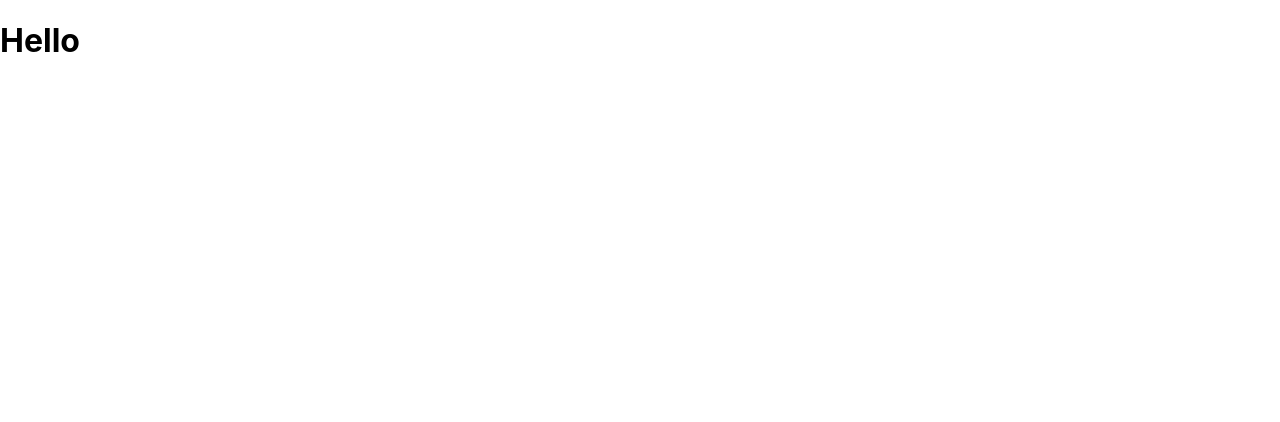
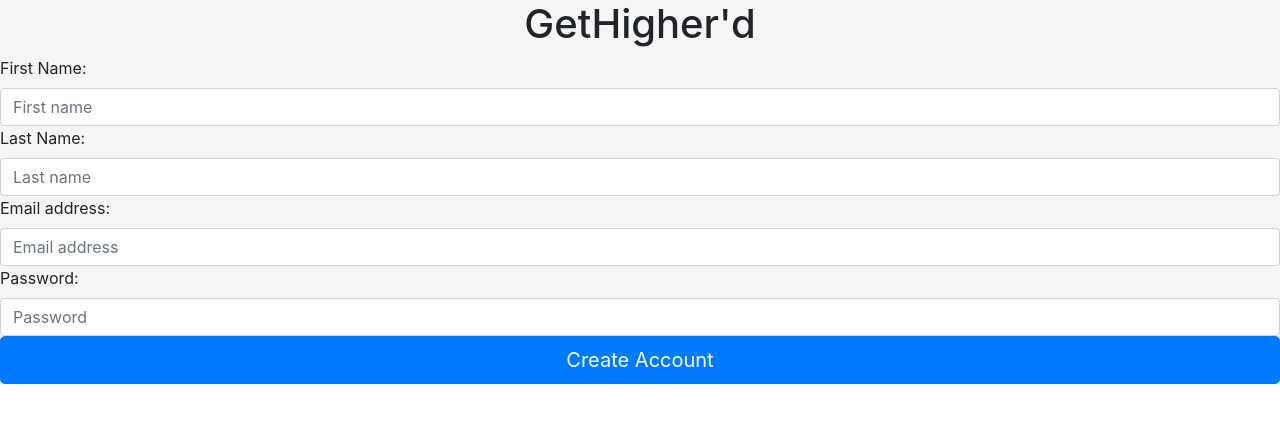
Before and after one commit to cusengan/GetHigher-d, a React (Create React App) app in the folder frontend/: page /createAccount in a window 1280 px wide. Shown: the top 422 px of the page. Built offline with nearby package versions, Linux system fonts and the light colour scheme.

Commit message:
basic ui

```diff
--- a/frontend/src/create-acc.js
+++ b/frontend/src/create-acc.js
@@ -1,8 +1,110 @@
 import React, {Component} from 'react'
+import 'bootstrap/dist/css/bootstrap.min.css'
 
 class CreateAccount extends Component{
   render(){
-    return <h1>Hello</h1>
+    return(
+      <div width = '100%' height = '100%' style={{backgroundColor: '#f5f5f5'}}>
+        <Header/>
+        <AccountForm/>
+      </div>
+    )
+  }
+}
+
+class Header extends Component{
+  render(){
+    return(
+      <div>
+        <h1 align="center">GetHigher'd</h1>
+      </div>
+    )
+  }
+}
+class AccountForm extends Component{
+  constructor(){
+    super();
+    this.state = {
+      firstName: '',
+      lastName: '',
+      email: '',
+      password: ''
+    }
+    this.handleChange = this.handleChange.bind(this);
+    this.handleSubmit = this.handleSubmit.bind(this);
+
+  }
+
+  handleChange(event){
+    this.setState({
+      [event.target.name]: event.target.value
+
+    });
+  }
+
+  handleSubmit(event) //to see if it works
+  {
+    console.log(this.state.firstName);
+    console.log(this.state.lastName);
+    console.log(this.state.email);
+    console.log(this.state.password);
+    event.preventDefault();
+  }
+
+  render(){
+     return(
+       <form  onSubmit = {this.handleSubmit}>
+         <div class="form-label-group">
+           <label for="inputFirstName">First Name:</label>
+             <input type="text"
+                    name = "firstName"
+                    id="inputFirstName"
+                    class="form-control"
+                    placeholder="First name"
+                    value = {this.state.firstName}
+                    onChange = {this.handleChange}
+                    required>
+             </input>
+         </div>
+         <div class="form-label-group">
+           <label for="inputLastName">Last Name:</label>
+             <input type="text"
+                    name="lastName"
+                    id="inputLastName"
+                    class="form-control"
+                    placeholder="Last name"
+                    value = {this.state.lastName}
+                    onChange = {this.handleChange}
+                    required>
+             </input>
+         </div>
+         <div class="form-label-group">
+           <label for="inputEmail">Email address:</label>
+             <input type="email"
+                    name="email"
+                    id="inputEmail"
+                    class="form-control"
+                    placeholder="Email address"
+                    value = {this.state.email}
+                    onChange = {this.handleChange}
+                    required autofocus>
+             </input>
+         </div>
+         <div class="form-label-group">
+           <label for="inputPassword">Password:</label>
+             <input type="password"
+                    name="password"
+                    id="inputPassword"
+                    class="form-control"
+                    placeholder="Password"
+                    value = {this.state.password}
+                    onChange = {this.handleChange}
+                    required>
+             </input>
+         </div>
+        <button class="btn btn-lg btn-primary btn-block" type="submit">Create Account</button>
+      </form>
+    )
   }
 }
 
```
